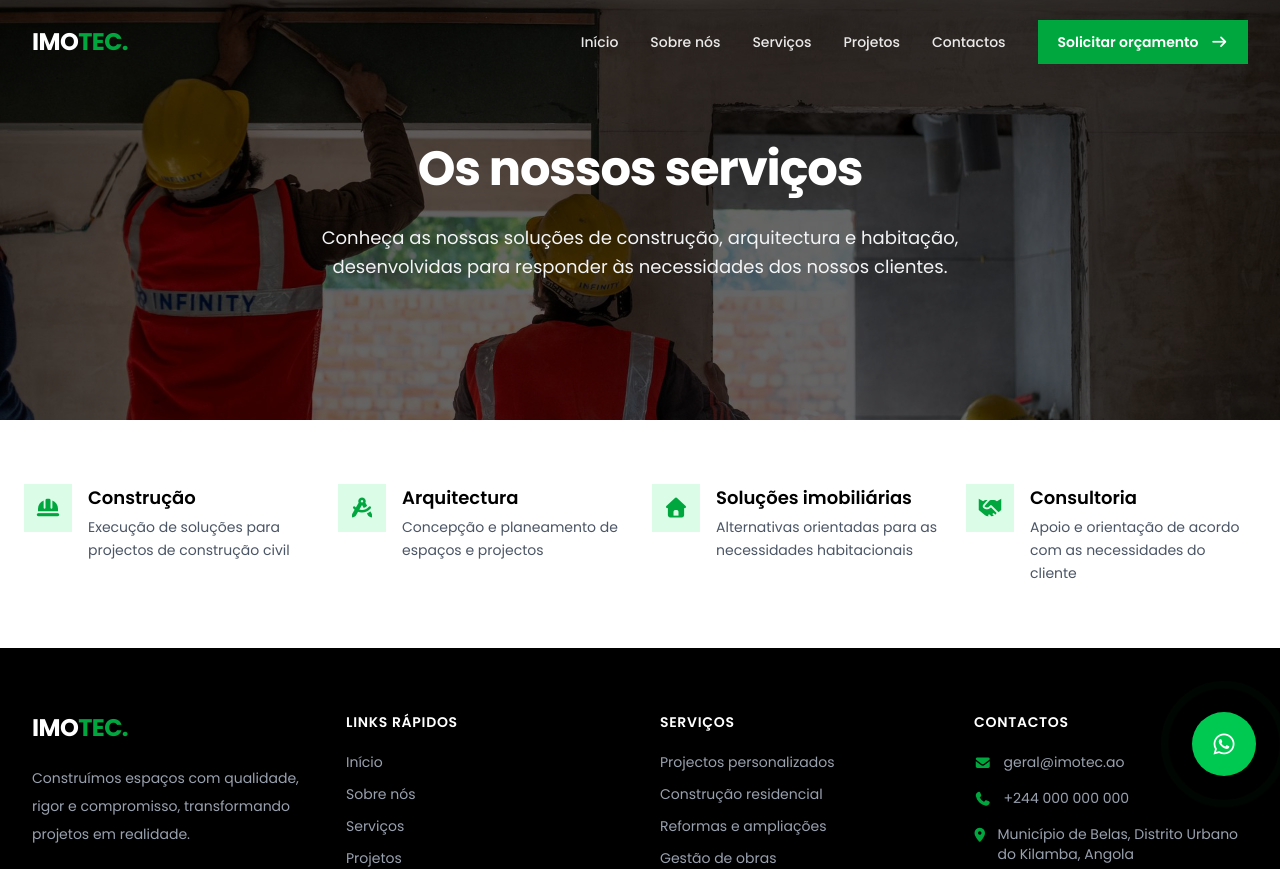
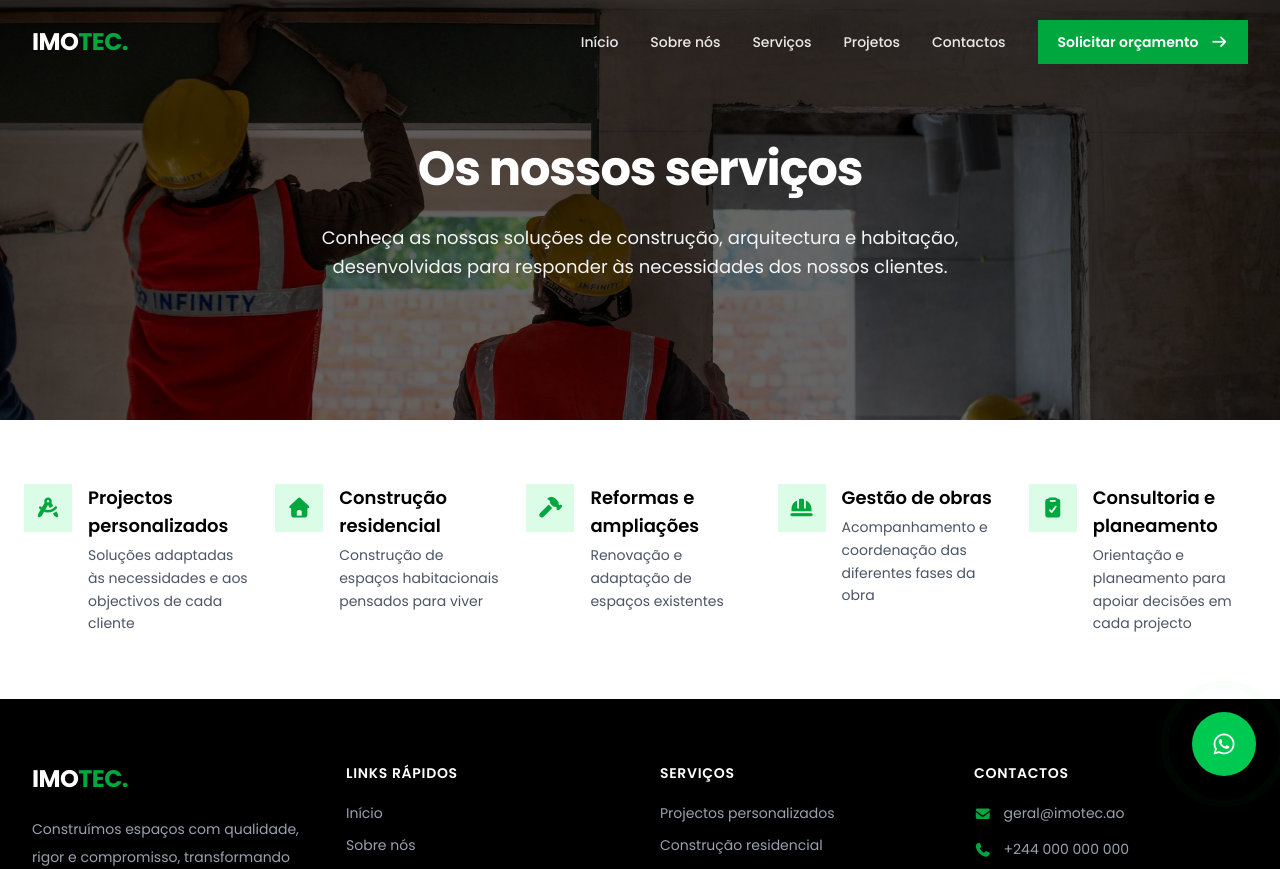
Before and after one commit to nsimbaafonso/imotec, a Next.js app: page /servicos in a window 1280 px wide. Shown: the top 869 px of the page. Built offline with nearby package versions, Linux system fonts and the light colour scheme.

Commit message:
Atualizadoa

```diff
--- a/src/components/servicos/IndicadoresServicos.jsx
+++ b/src/components/servicos/IndicadoresServicos.jsx
@@ -1,43 +1,53 @@
+
 "use client";
 
 const indicadores = [
   {
     id: 1,
-    icon: "fas fa-hard-hat",
-    title: "Construção",
-    description: "Execução de soluções para projectos de construção civil",
+    icon: "fas fa-drafting-compass",
+    title: "Projectos personalizados",
+    description: "Soluções adaptadas às necessidades e aos objectivos de cada cliente",
   },
   {
     id: 2,
-    icon: "fas fa-drafting-compass",
-    title: "Arquitectura",
-    description: "Concepção e planeamento de espaços e projectos",
+    icon: "fas fa-house",
+    title: "Construção residencial",
+    description: "Construção de espaços habitacionais pensados para viver",
   },
   {
     id: 3,
-    icon: "fas fa-house",
-    title: "Soluções imobiliárias",
-    description: "Alternativas orientadas para as necessidades habitacionais",
+    icon: "fas fa-hammer",
+    title: "Reformas e ampliações",
+    description: "Renovação e adaptação de espaços existentes",
   },
   {
     id: 4,
-    icon: "fas fa-handshake",
-    title: "Consultoria",
-    description: "Apoio e orientação de acordo com as necessidades do cliente",
+    icon: "fas fa-helmet-safety",
+    title: "Gestão de obras",
+    description: "Acompanhamento e coordenação das diferentes fases da obra",
+  },
+  {
+    id: 5,
+    icon: "fas fa-clipboard-check",
+    title: "Consultoria e planeamento",
+    description: "Orientação e planeamento para apoiar decisões em cada projecto",
   },
 ];
 
 export default function IndicadoresServicos() {
   return (
     <section
-      aria-label="Áreas de serviços da Imotec"
+      aria-label="Serviços da Imotec"
       className="bg-white px-6 py-12 sm:py-16"
     >
-      <div className="mx-auto grid max-w-7xl grid-cols-1 gap-8 sm:grid-cols-2 lg:grid-cols-4 lg:gap-6">
+      <div className="mx-auto grid max-w-7xl grid-cols-1 gap-8 sm:grid-cols-2 lg:grid-cols-3 xl:grid-cols-5 xl:gap-6">
         {indicadores.map((indicador) => (
           <article key={indicador.id} className="flex items-start gap-4">
             <div className="flex size-12 shrink-0 items-center justify-center bg-green-100 text-green-600">
-              <i className={`${indicador.icon} text-xl`} aria-hidden="true" />
+              <i
+                className={`${indicador.icon} text-xl`}
+                aria-hidden="true"
+              />
             </div>
 
             <div>
```
